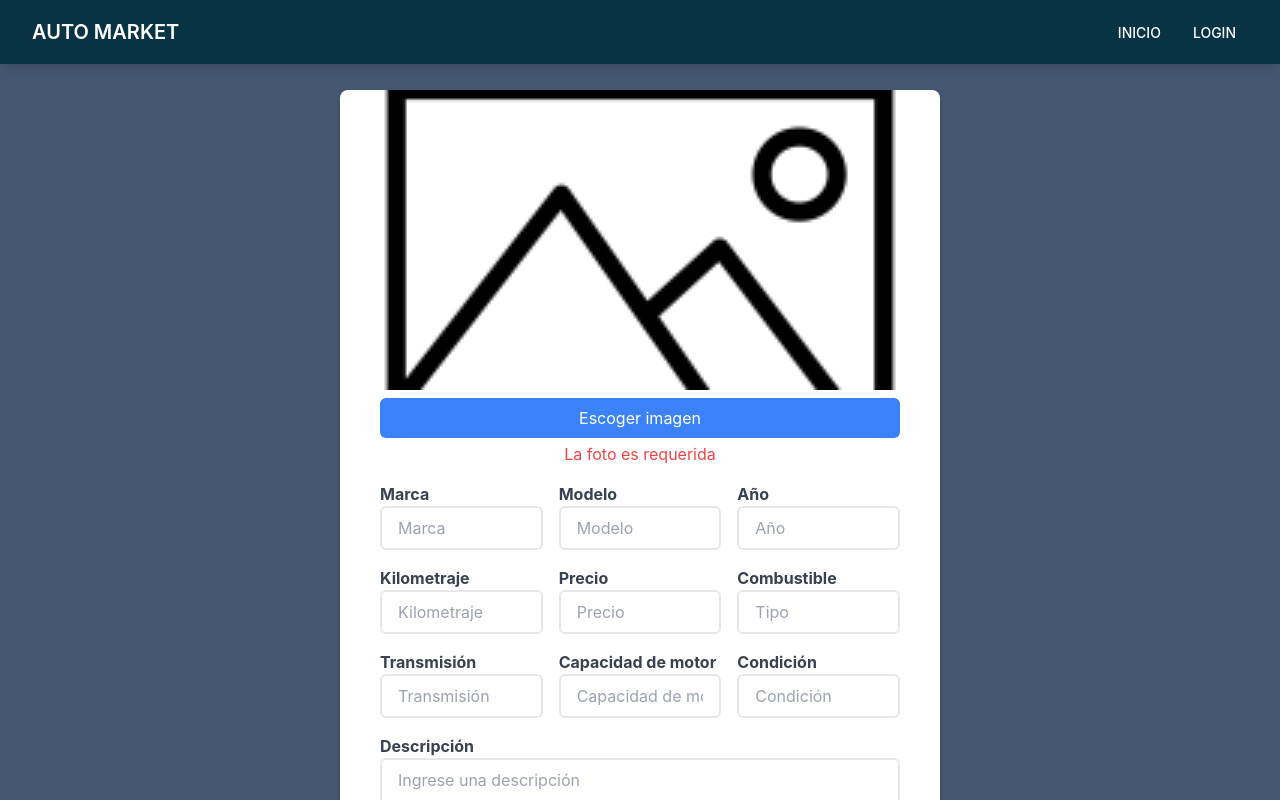
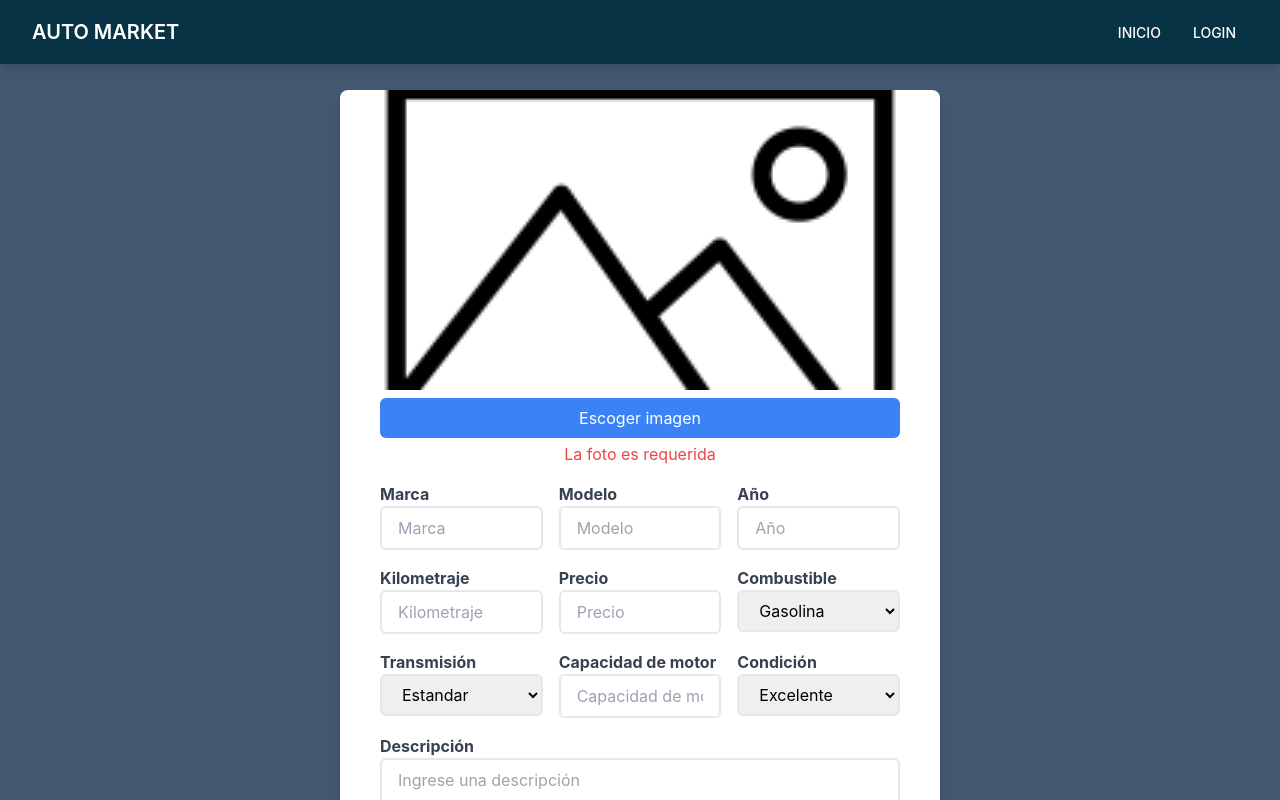
Before and after one commit to Mattai16/auto-market-project, a React (Create React App) app in the folder auto-market-app-web/: page /carro/register in a window 1280 px wide. Shown: the top 800 px of the page. Built offline with nearby package versions, Linux system fonts and the light colour scheme.

Commit message:
:white_check_mark: Post car

```diff
--- a/auto-market-app-web/src/components/CarForm.jsx
+++ b/auto-market-app-web/src/components/CarForm.jsx
@@ -1,15 +1,19 @@
-import React, { useState } from 'react'
+import React, { useEffect, useState } from 'react'
 import defaultImage from '../assets/preview.png';
 import { useForm } from 'react-hook-form';
 import { postDataCar } from '../api/fetch';
+import { useNavigate } from 'react-router-dom';
 
 function CarForm() {
 
+    const navigate = useNavigate()
     const { setValue, register, handleSubmit, formState: { errors } } = useForm()
     const [selectedImage, setSelectedImage] = useState(null);
     const [imgSelected, setImageSelected] = useState(false);
-
-    const [authErrors, setAuthErrors] = useState(null)
+    const [condicionSelected, setCondicionSelected] = useState('Excelente')
+    const [fuelTypeSelected, setfuelTypeSelected] = useState('Gasolina')
+    const [postErrors, setPostErrors] = useState(null)
+    const [transmissionSelected, setTransmissionSelected] = useState('Estandar')
 
     const handleImgChange = (event) => {
         const selectedFile = event.target.files[0];
@@ -25,6 +29,26 @@ function CarForm() {
         }
     };
 
+    useEffect(() => {
+        if (postErrors != null) {
+            const timer = setTimeout(() => {
+                setPostErrors(null)
+            }, 4000)
+            return () => clearTimeout(timer)
+        }
+    }, [postErrors])
+
+    const fuelTypeChange = (event) => {
+        setfuelTypeSelected(event.target.value)
+    }
+
+    const conditionChange = (event) => {
+        setCondicionSelected(event.target.value)
+    }
+
+    const transmissionChange = (event) => {
+        setTransmissionSelected(event.target.value)
+    }
 
     const onSubmit = handleSubmit(async (values) => {
         const formData = new FormData()
@@ -33,20 +57,22 @@ function CarForm() {
         formData.append('year', values.year)
         formData.append('mileage', values.mileage)
         formData.append('price', values.price)
-        formData.append('fuelType', values.fuelType)
-        formData.append('transmission', values.transmission)
-        formData.append('condition', values.condition)
+        formData.append('fuelType', fuelTypeSelected)
+        formData.append('transmission', transmissionSelected)
+        formData.append('condition', condicionSelected)
         formData.append('imagen', values.imagen)
         formData.append('description', values.description)
+        formData.append('engineCapacity', values.engineCapacity)
 
         postDataCar(formData)
             .then(response => {
                 console.log(response)
+                navigate('/')
             })
             .catch(error => {
                 console.log(error)
+                setPostErrors(error.response.data.message)
             })
-
     })
 
     return (
@@ -120,87 +146,119 @@ function CarForm() {
                                     </div>
                                     <div>
                                         <label className="block text-gray-700 font-bold">Año</label>
-                                        <input type="text"
-                                            {...register('year', { required: true })}
+                                        <input
+                                            type="text"
+                                            {...register('year', {
+                                                required: true,
+                                                pattern: {
+                                                    value: /^(19\d{2}|20[0-1]\d|202[0-4])$/,
+                                                    message: "Ingrese un año válido (entre 1900 y 2024)"
+                                                }
+                                            })}
                                             className="border-solid border-2 w-full rounded-md px-4 py-2"
-                                            placeholder='Año' />
-                                        {
-                                            errors.year && (
-                                                <p className='text-red-500 px-1'>Año requerido</p>
-                                            )
-                                        }
+                                            placeholder='Año'
+                                        />
+                                        {errors.year && (
+                                            <p className='text-red-500 px-1'>{errors.year.message}</p>
+                                        )}
                                     </div>
+
+
                                     <div>
                                         <label className="block text-gray-700 font-bold">Kilometraje</label>
-                                        <input type="text"
-                                            {...register('mileage', { required: true })}
+                                        <input
+                                            type="text"
+                                            {...register('mileage', {
+                                                required: true,
+                                                pattern: {
+                                                    value: /^(0|[1-9]\d{0,5})$/,
+                                                    message: "El kilometraje debe ser un número entre 0 y 300,000"
+                                                },
+                                                validate: value => parseInt(value, 10) <= 300000 || "El kilometraje debe ser un número entre 0 y 300,000"
+                                            })}
                                             className="border-solid border-2 w-full rounded-md px-4 py-2"
                                             placeholder='Kilometraje' />
                                         {
                                             errors.mileage && (
-                                                <p className='text-red-500 px-1'>Km requerido</p>
+                                                <p className='text-red-500 px-1'>{errors.mileage.message}</p>
                                             )
                                         }
                                     </div>
+
                                     <div>
                                         <label className="block text-gray-700 font-bold">Precio</label>
-                                        <input type="text"
-                                            {...register('price', { required: true })}
+                                        <input
+                                            type="number"
+                                            {...register('price', {
+                                                required: true,
+                                                pattern: {
+                                                    value: /^[1-9]\d*$/,
+                                                    message: "Formato no correcto"
+                                                },
+
+                                            })}
                                             className="border-solid border-2 w-full rounded-md px-4 py-2"
-                                            placeholder='Precio' />
-                                        {
-                                            errors.price && (
-                                                <p className='text-red-500 px-1'>Precio requerido</p>
-                                            )
-                                        }
+                                            placeholder='Precio'
+                                        />
+                                        {errors.price && (
+                                            <p className='text-red-500 px-1'>{errors.price.message}</p>
+                                        )}
                                     </div>
+
                                     <div>
                                         <label className="block text-gray-700 font-bold">Combustible</label>
-                                        <input type="text"
-                                            {...register('fuelType', { required: true })}
+                                        <select type="text"
+                                            value={fuelTypeSelected}
+                                            onChange={fuelTypeChange}
                                             className="border-solid border-2 w-full rounded-md px-4 py-2"
-                                            placeholder='Tipo' />
-                                        {
-                                            errors.fuelType && (
-                                                <p className='text-red-500 px-1'>Tipo requerido</p>
-                                            )
-                                        }
+                                        >
+                                            <option value="Gasolina">Gasolina</option>
+                                            <option value="Electrico">Electrico</option>
+                                            <option value="Diesel">Diesel</option>
+                                            <option value="Hibirido">Hibirido</option>
+                                        </select>
                                     </div>
+
                                     <div>
                                         <label className="block text-gray-700 font-bold">Transmisión</label>
-                                        <input type="text"
-                                            {...register('transmission', { required: true })}
+                                        <select type="text"
+                                            value={transmissionSelected}
+                                            onChange={transmissionChange}
                                             className="border-solid border-2 w-full rounded-md px-4 py-2"
-                                            placeholder='Transmisión' />
-                                        {
-                                            errors.transmission && (
-                                                <p className='text-red-500 px-1'>Transmisión requerida</p>
-                                            )
-                                        }
+                                            placeholder='Transmisión'>
+                                            <option value="Estandar">Estandar</option>
+                                            <option value="Automatico">Automatico</option>
+                                        </select>
                                     </div>
                                     <div>
                                         <label className="block text-gray-700 font-bold">Capacidad de motor</label>
-                                        <input type="text"
-                                            {...register('engineCapacity', { required: true })}
+                                        <input
+                                            type="text"
+                                            {...register('engineCapacity', {
+                                                required: true,
+                                                pattern: {
+                                                    value: /^(0|[1-9]\d{0,2})(\.\d{1,2})?$/,
+                                                    message: "La capacidad del motor debe ser un número válido"
+                                                }
+                                            })}
                                             className="border-solid border-2 w-full rounded-md px-4 py-2"
-                                            placeholder='Capacidad de motor' />
-                                        {
-                                            errors.engineCapacity && (
-                                                <p className='text-red-500 px-1'>Capacidad requerida</p>
-                                            )
-                                        }
+                                            placeholder='Capacidad de motor'
+                                        />
+                                        {errors.engineCapacity && (
+                                            <p className='text-red-500 px-1'>{errors.engineCapacity.message}</p>
+                                        )}
                                     </div>
+
                                     <div>
                                         <label className="block text-gray-700 font-bold">Condición </label>
-                                        <input type="text"
-                                            {...register('condition', { required: true })}
+                                        <select
+                                            value={condicionSelected} onChange={conditionChange}
                                             className="border-solid border-2 w-full rounded-md px-4 py-2"
-                                            placeholder='Condición' />
-                                        {
-                                            errors.condition && (
-                                                <p className='text-red-500 px-1'>Condición requerida</p>
-                                            )
-                                        }
+                                        >
+                                            <option value="Excelente">Excelente</option>
+                                            <option value="Buena">Buena</option>
+                                            <option value="Mala">Mala</option>
+                                        </select>
                                     </div>
                                 </div>
 
@@ -225,6 +283,11 @@ function CarForm() {
                                 Registrar carro
                             </button>
 
+                            {
+                                <div className='text-red-500 px-1 pt-3'>
+                                    {postErrors}
+                                </div>
+                            }
                         </div>
 
 
```
